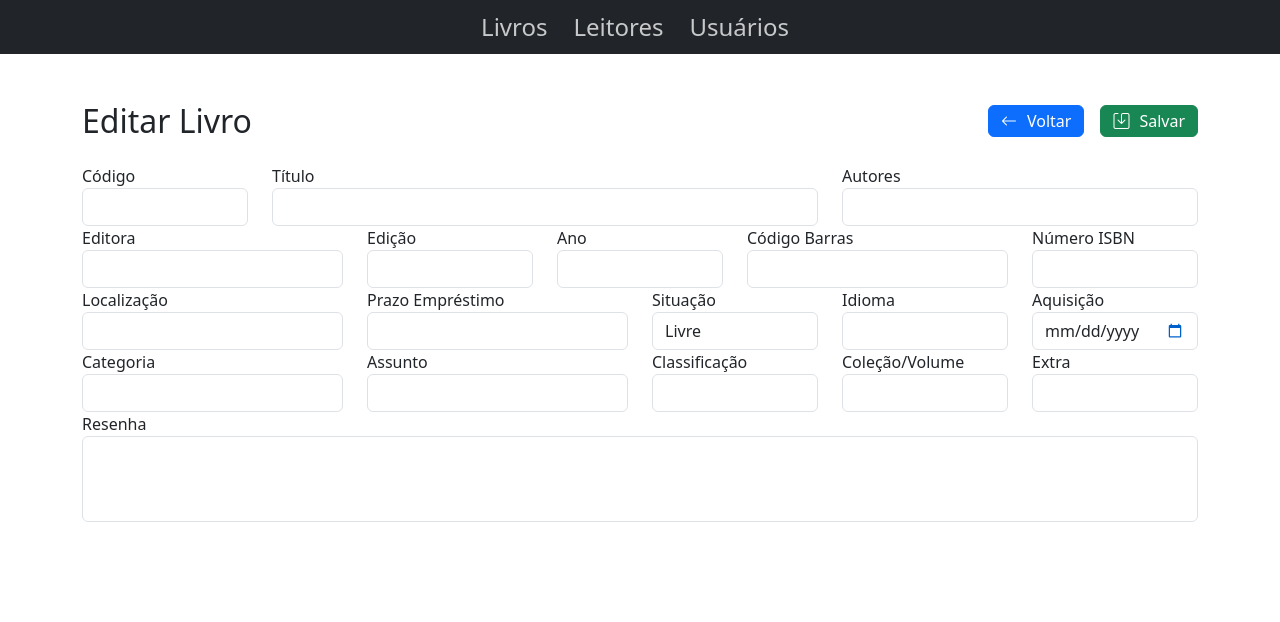
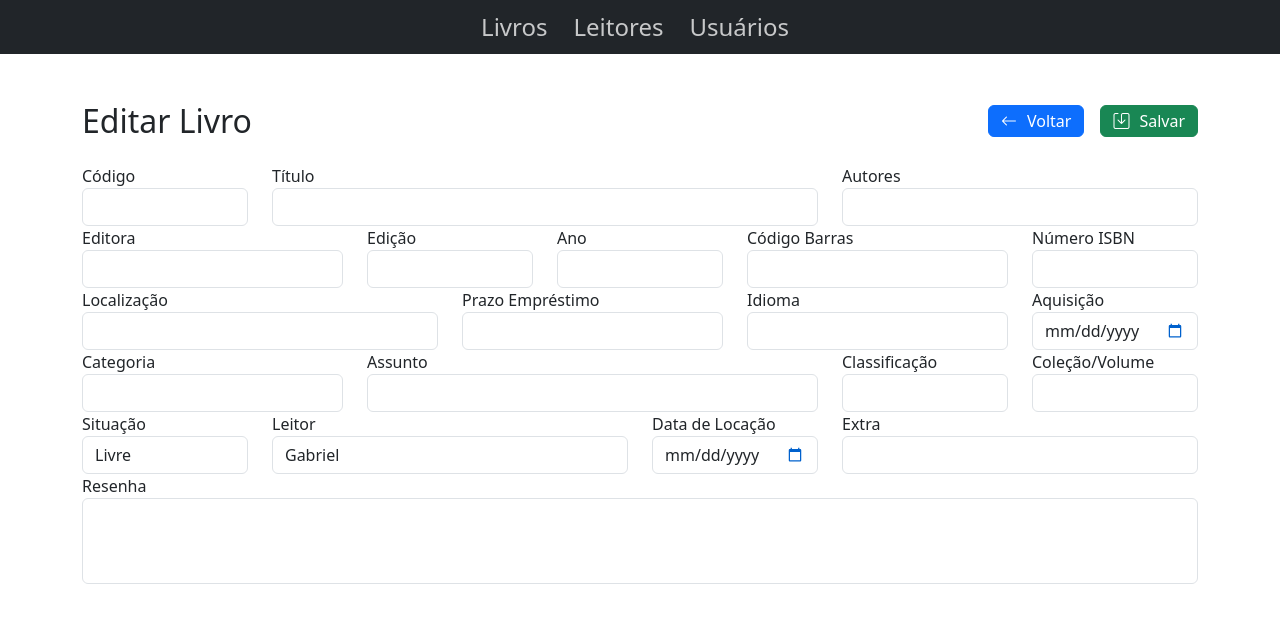
Before and after one commit to LucasTrentinn/pi-univesp, a Next.js app: page /livros/editar in a window 1280 px wide. Shown: the top 622 px of the page. Built offline with nearby package versions, Linux system fonts and the light colour scheme.

Commit message:
Remoção campo UserId

```diff
--- a/src/app/livros/editar/page.js
+++ b/src/app/livros/editar/page.js
@@ -74,7 +74,7 @@ export default function Home() {
 						</div>
 					</div>
 					<div className="row">
-						<div className="form-group col-md-3">
+						<div className="form-group col-md-4">
 							<label htmlFor="localizacao">Localização</label>
 							<input type="text" className="form-control" id="localizacao" />
 						</div>
@@ -82,14 +82,8 @@ export default function Home() {
 							<label htmlFor="prazoEmprestimo">Prazo Empréstimo</label>
 							<input type="number" className="form-control" id="prazoEmprestimo" />
 						</div>
-						<div className="form-group col-md-2">
-							<label htmlFor="situacao">Situação</label>
-							<select className="form-control" id="situacao" defaultValue="">
-								<option value="1">Livre</option>
-								<option value="2">Locado</option>
-							</select>
-						</div>
-						<div className="form-group col-md-2">
+
+						<div className="form-group col-md-3">
 							<label htmlFor="idioma">Idioma</label>
 							<input type="text" className="form-control" id="idioma" />
 						</div>
@@ -103,7 +97,7 @@ export default function Home() {
 							<label htmlFor="categoria">Categoria</label>
 							<input type="text" className="form-control" id="categoria" />
 						</div>
-						<div className="form-group col-md-3">
+						<div className="form-group col-md-5">
 							<label htmlFor="assunto">Assunto</label>
 							<input type="text" className="form-control" id="assunto" />
 						</div>
@@ -115,11 +109,36 @@ export default function Home() {
 							<label htmlFor="colecaoVolume">Coleção/Volume</label>
 							<input type="text" className="form-control" id="colecaoVolume" />
 						</div>
+					</div>
+
+					<div className="row">
 						<div className="form-group col-md-2">
+							<label htmlFor="situacao">Situação</label>
+							<select className="form-control" id="situacao" defaultValue="">
+								<option value="1">Livre</option>
+								<option value="2">Locado</option>
+							</select>
+						</div>
+
+						<div className="form-group col-md-4">
+							<label htmlFor="leitor">Leitor</label>
+							<select className="form-control" id="leitor" defaultValue="">
+								<option value="1">Gabriel</option>
+								<option value="2">Lucas</option>
+							</select>
+						</div>
+
+						<div className="form-group col-md-2">
+							<label htmlFor="data-locacao">Data de Locação</label>
+							<input type="date" className="form-control" id="data-locacao" />
+						</div>
+
+						<div className="form-group col-md-4">
 							<label htmlFor="extra">Extra</label>
 							<input type="text" className="form-control" id="extra" />
 						</div>
 					</div>
+
 					<div className="form-group">
 						<label htmlFor="resenha">Resenha</label>
 						<textarea className="form-control" id="resenha" rows="3"></textarea>
```
Also changed, not shown: src/app/livros/adicionar/page.js (+29 -10 lines).
